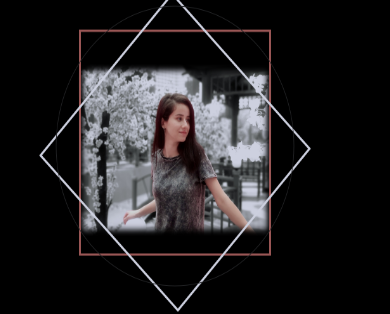
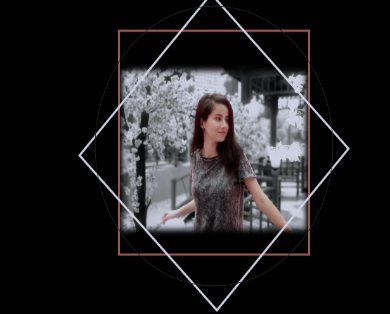
Before and after one commit to Gunayi/gunayi.github.io, a plain HTML site: page index.html in a window 390 px wide. Shown: the part 71-385 px from the top of the page. Drawn offline with Linux system fonts and the light colour scheme.

Commit message:
Update style.css

```diff
--- a/style/style.css
+++ b/style/style.css
@@ -331,7 +331,7 @@ h5 {
     width: 17rem;
     height: 20rem;
     margin-top: -7px;
-    margin-left: 10%;
+    margin-left: 20%;
   }
 
   .navigationBar {
```
